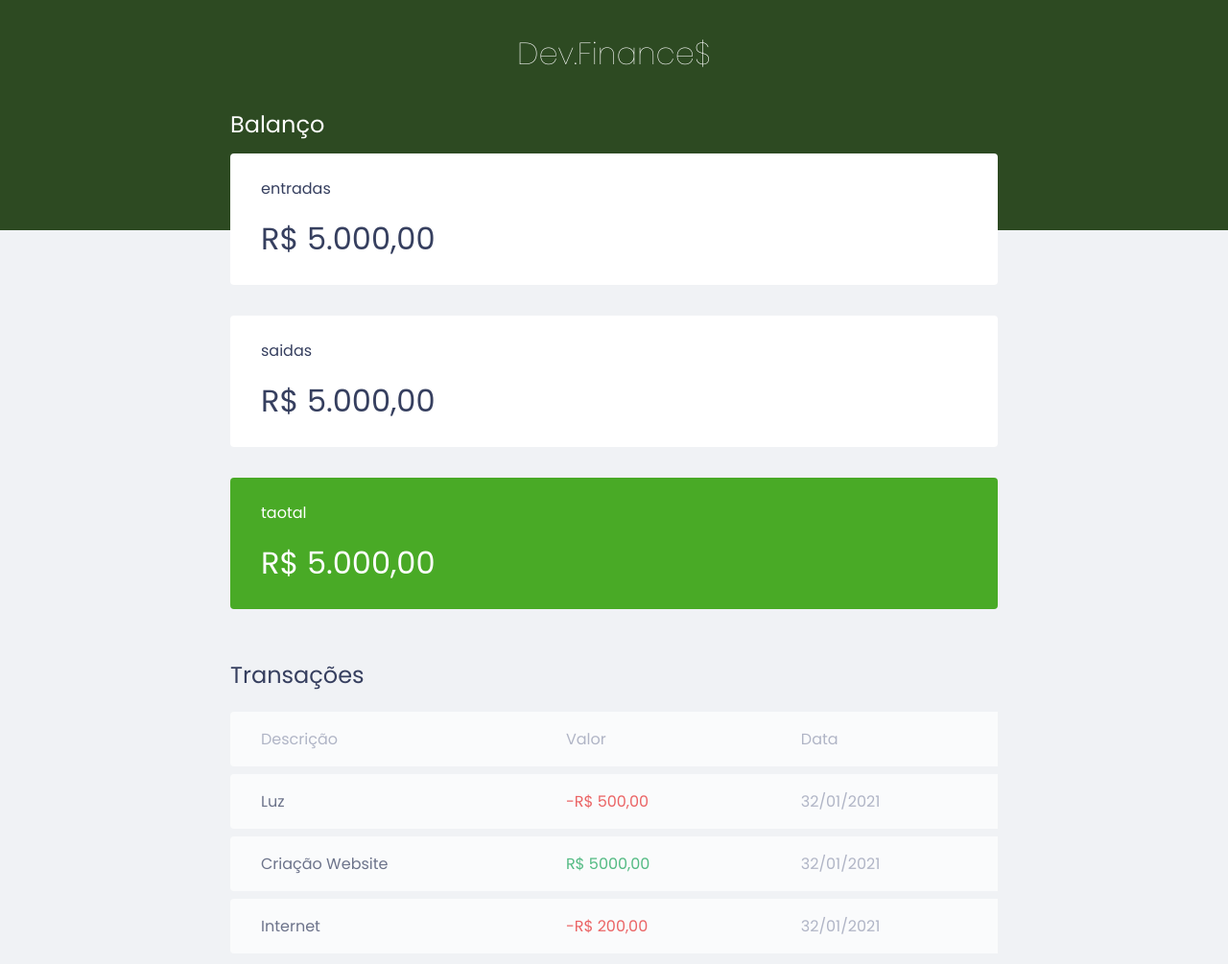
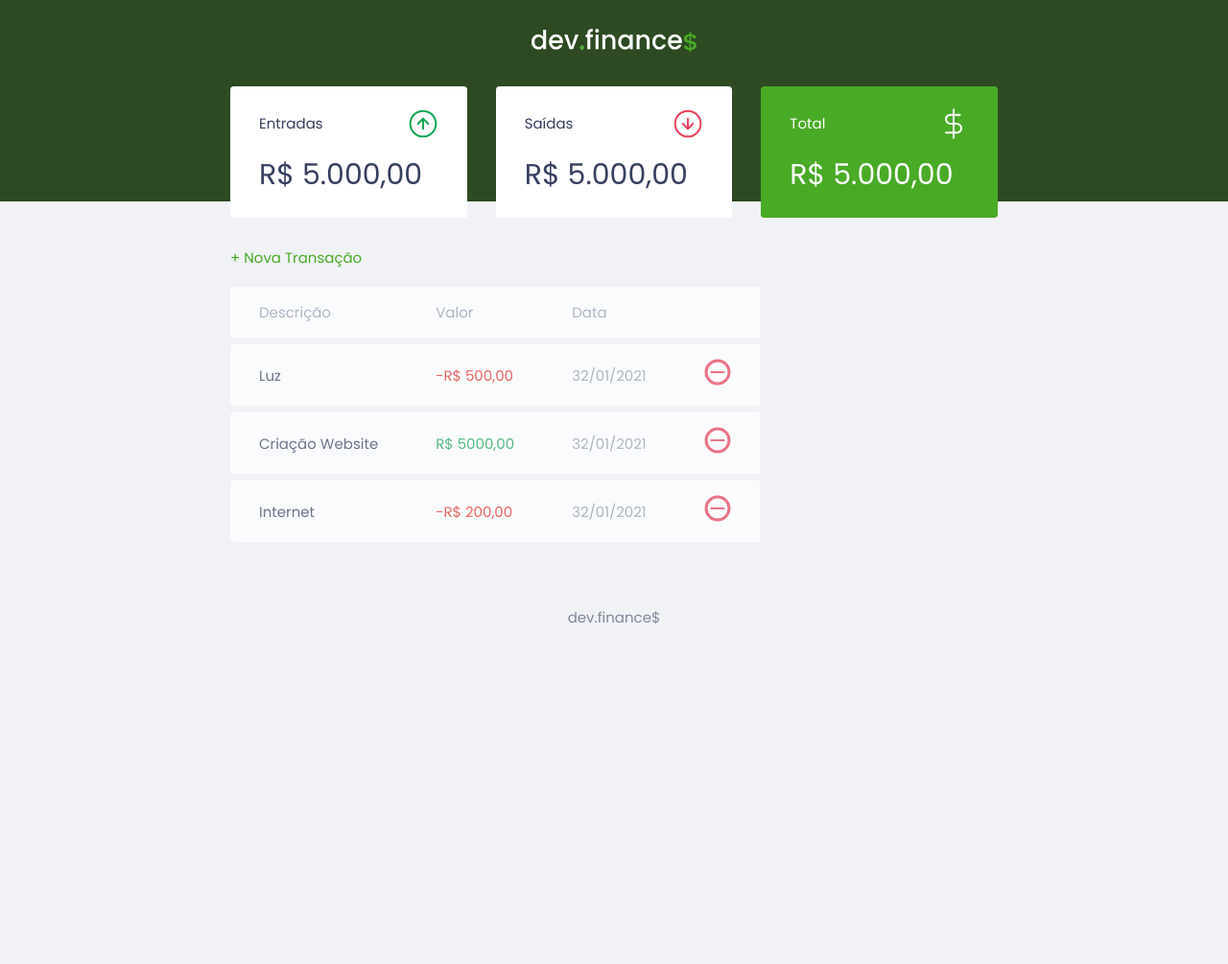
Before and after one commit to RenanThomaz/MaratonaRocket1, a plain HTML site: page index.html in a window 1280 px wide. Shown: the top 1005 px of the page at 96% size. After the commit the page ends 800 px from the top, so only its background shows below. Drawn offline with Linux system fonts and the light colour scheme.

Commit message:
Realizaçao da metadade da segunda Aula

```diff
--- a/index.html
+++ b/index.html
@@ -15,28 +15,39 @@
   </head>
   <body>
     <header>
-      <h1 id="logo">Dev.Finance$</h1>
+      <img src="./assets/logo.svg" alt="Logo Dev Finance" />
     </header>
     <main class="container">
       <section id="balance">
-        <h2>Balanço</h2>
+        <h2 class="sr-only">Balanço</h2>
 
         <div class="card">
-          <h3>entradas</h3>
+          <h3>
+            <span>Entradas</span>
+            <img src="./assets/income.svg" alt="Image de entradas" />
+          </h3>
           <p>R$ 5.000,00</p>
         </div>
         <div class="card">
-          <h3>saidas</h3>
+          <h3>
+            <span>Saídas</span>
+            <img src="./assets/expense.svg" alt="Image de entradas" />
+          </h3>
           <p>R$ 5.000,00</p>
         </div>
         <div class="card total">
-          <h3>taotal</h3>
+          <h3>
+            <span>Total</span>
+            <img src="./assets/total.svg" alt="Image de entradas" />
+          </h3>
           <p>R$ 5.000,00</p>
         </div>
       </section>
 
       <section id="transaction">
-        <h2>Transações</h2>
+        <h2 class="sr-only">Transações</h2>
+
+        <a href="#" class="button new">+ Nova Transação</a>
 
         <table id="data-table">
           <thead>
@@ -44,6 +55,7 @@
               <th class="description">Descrição</th>
               <th>Valor</th>
               <th>Data</th>
+              <th></th>
             </tr>
           </thead>
           <tbody>
@@ -51,16 +63,19 @@
               <td class="description">Luz</td>
               <td class="expense">-R$ 500,00</td>
               <td class="date">32/01/2021</td>
+              <td><img src="./assets/minus.svg" alt="Remover Transações" /></td>
             </tr>
             <tr>
               <td class="description">Criação Website</td>
               <td class="income">R$ 5000,00</td>
               <td class="date">32/01/2021</td>
+              <td><img src="./assets/minus.svg" alt="Remover Transações" /></td>
             </tr>
             <tr>
               <td class="description">Internet</td>
               <td class="expense">-R$ 200,00</td>
               <td class="date">32/01/2021</td>
+              <td><img src="./assets/minus.svg" alt="Remover Transações" /></td>
             </tr>
           </tbody>
         </table>
--- a/styles.css
+++ b/styles.css
@@ -7,12 +7,24 @@
   padding: 0;
   box-sizing: border-box;
 }
-
+html {
+  font-size: 93.75%;
+}
 body {
   background: #f0f2f5;
   font-family: 'poppins', sans-serif;
 }
-
+.sr-only {
+  position: absolute;
+  width: 1px;
+  height: 1px;
+  padding: 0;
+  margin: -1px;
+  overflow: hidden;
+  clip: rect(0, 0, 0, 0);
+  white-space: nowrap;
+  border-width: 0;
+}
 .container {
   width: min(90vw, 800px);
 
@@ -27,6 +39,22 @@ h2 {
   color: var(--darkblue);
 
   font-weight: normal;
+}
+
+/* links and buttons =====================*/
+
+a {
+  color: #49aa26;
+  text-decoration: none;
+}
+
+a:hover {
+  color: #3dd705;
+}
+
+.button.new {
+  display: inline-block;
+  margin-bottom: 0.8rem;
 }
 
 /* header =====================*/
@@ -67,6 +95,9 @@ header {
 .card h3 {
   font-weight: normal;
   font-size: 1rem;
+  display: flex;
+  align-items: center;
+  justify-content: space-between;
 }
 .card p {
   font-size: 2rem;
@@ -83,9 +114,11 @@ header {
 /* table =====================*/
 
 #data-table {
+  display: block;
   width: 100%;
   border-spacing: 0 0.5rem;
   color: #969cb3;
+  overflow-x: auto;
 }
 
 table th {
@@ -114,6 +147,10 @@ table thead tr th:first-child,
 table tbody tr td:first-child {
   border-radius: 0.25rem 0 0 0.25rem;
 }
+table thead tr th:last-child,
+table tbody tr td:last-child {
+  border-radius: 0 0.25 0.25 0;
+}
 
 td.description {
   color: var(--darkblue);
@@ -134,3 +171,16 @@ footer {
   color: var(--darkblue);
   opacity: 0.6;
 }
+
+/* responsive =====================*/
+
+@media (min-width: 800px) {
+  html {
+    font-size: 87, 5%;
+  }
+  #balance {
+    display: grid;
+    grid-template-columns: 1fr 1fr 1fr;
+    gap: 2rem;
+  }
+}
```
Also changed, not shown: assets/expense.svg (added), assets/income.svg (added), assets/logo.svg (added), assets/minus.svg (added), assets/plus.svg (added), assets/total.svg (added).
